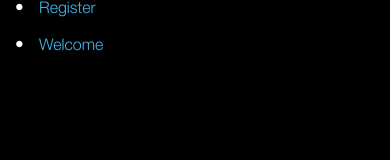
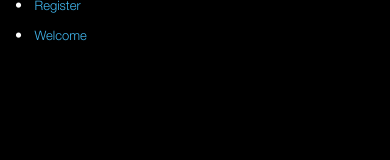
Before and after one commit to Iron318i/gridio-dashboard, a website built with webpack: page src/html/views/index.html in a window 390 px wide. Built offline with nearby package versions, Linux system fonts and the light colour scheme.

Commit message:
Font base + responsive welcome

```diff
--- a/src/scss/base/_main.scss
+++ b/src/scss/base/_main.scss
@@ -27,9 +27,6 @@ ul{
 .modal-welcome{
     color: #b3b3b3;
     font-size: rem(14px);
-    .btn{
-	min-width: 400px;
-    }
 }
 .decor{
     position: relative;
--- a/src/scss/base/_responsive.scss
+++ b/src/scss/base/_responsive.scss
@@ -1,4 +1,19 @@
+@include media-breakpoint-up(sm) {
+    .modal-welcome{
+	.btn{
+	    min-width: 400px;
+	}
+    }
+}
+@include media-breakpoint-up(md) {
+    html{
+	font-size: 14px;
+    }
+}
 @include media-breakpoint-up(lg) {
+    html{
+	font-size: 16px;
+    }
     .modal-lg{
 	.modal-body{
 	    padding: rem(20px 43px);
--- a/src/scss/style.scss
+++ b/src/scss/style.scss
@@ -1,5 +1,5 @@
 html{
-    font-size: 16px;;
+    font-size: 13px;;
 }
 @import "base/rem";
 @import "base/fonts";
```
